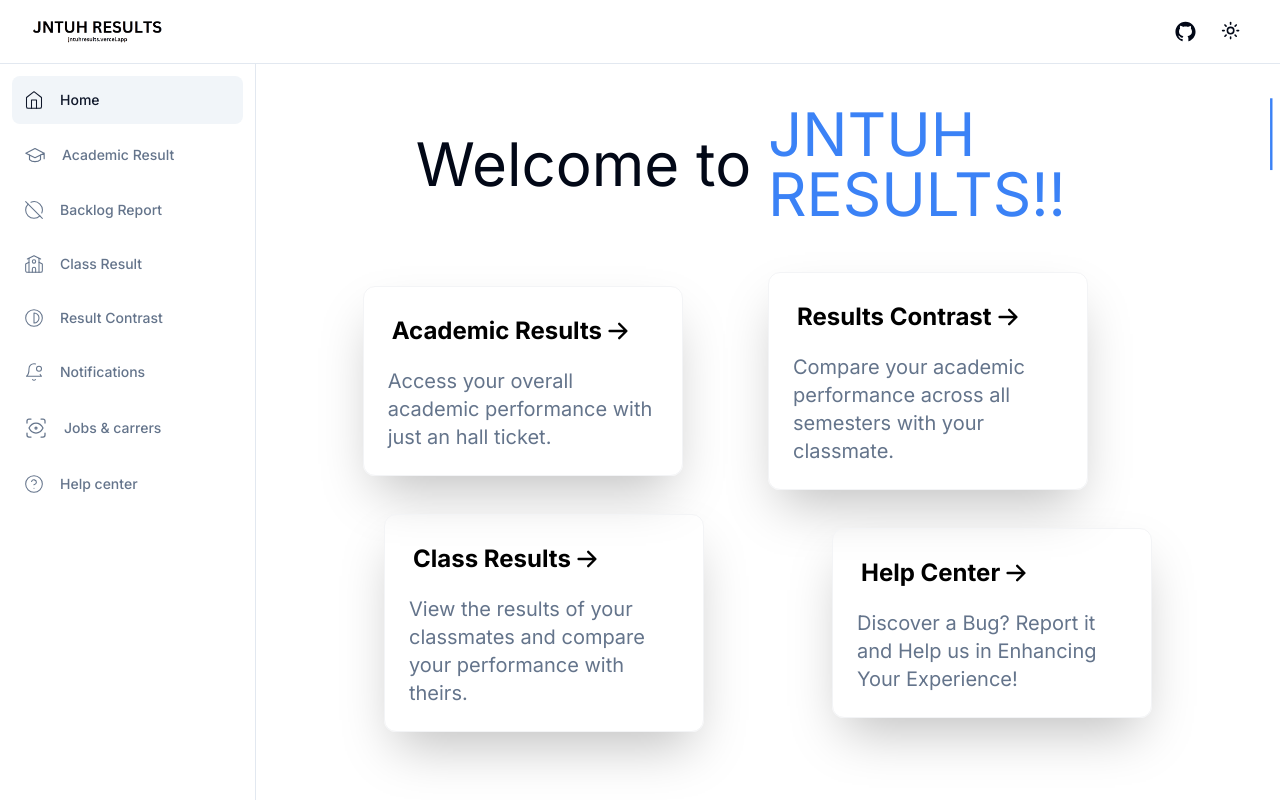
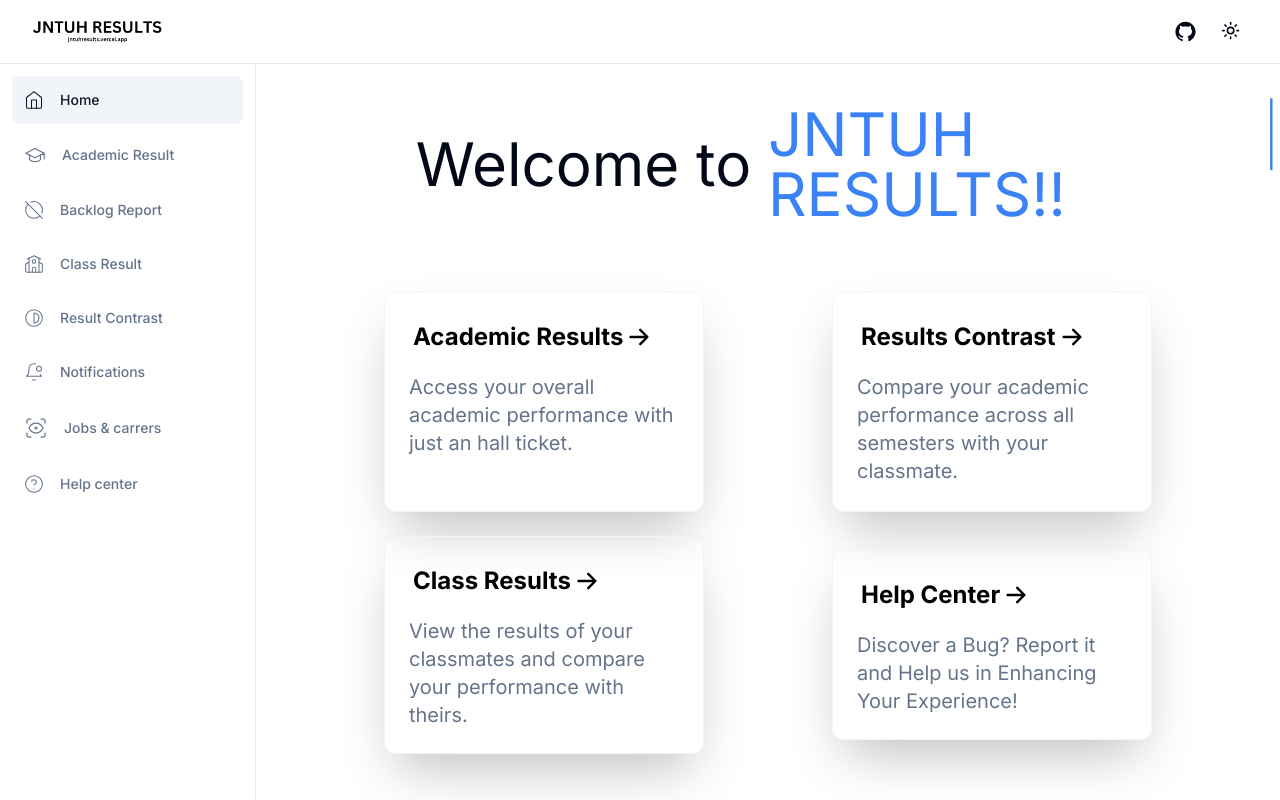
Before and after one commit to ThilakReddyy/JNTUHRESULTS-WEB, a Next.js app: page / in a window 1280 px wide. Built offline with nearby package versions, Linux system fonts and the light colour scheme; a web font is replaced by a local one.

Commit message:
Change:Homepage

```diff
--- a/app/(root)/page.tsx
+++ b/app/(root)/page.tsx
@@ -32,7 +32,7 @@
 
   return (
     <>
-      <div className="z-[20] grid grid-row-2 md:grid-cols-2   items-center pt-10 font-normal text-2xl md:text-6xl">
+      <div className="z-[20] grid grid-row-2 md:grid-cols-2   items-center pt-10 font-normal text-2xl md:text-6xl mb-5">
         <div className="flex justify-center md:justify-end">
           Welcome to&nbsp;
         </div>
@@ -47,7 +47,7 @@
       <div className="text-center flex justify-center">
         <div className="home-links flex flex-wrap items-center justify-around max-w-4xl md:mt-6  sm:w-full">
           <Link href="/academicresult">
-            <div className="border  hover:drop-shadow-sm group text-black  dark:text-white border-slate-800 md:border-gray-100 shadow-2xl max-w-xs p-6 mt-6 text-left md:w-96 rounded-xl hover:border-gray-500 transition ease-in-out delay-75 hover:-translate-y-1 hover:scale-105 hover:bg-blue-300 duration-300">
+            <div className="border  hover:drop-shadow-sm group text-black  dark:text-white border-slate-800 md:border-gray-100 shadow-2xl md:min-h-[220px] max-w-xs p-6 mt-6 text-left md:w-96 rounded-xl hover:border-gray-500 transition ease-in-out delay-75 hover:-translate-y-1 hover:scale-105 hover:bg-blue-300 duration-300">
               <h3 className="group-hover:text-black text-lg sm:text-2xl font-bold">
                 <div className="flex flex-row items-center justify-start">
                   <span className="p-1 text-black dark:text-white">
@@ -78,7 +78,7 @@
           </Link>
 
           <Link href="/resultcontrast">
-            <div className="border border-slate-800 md:border-gray-100  hover:drop-shadow-sm group text-black dark:text-white shadow-2xl max-w-xs p-6 mt-6 text-left md:w-96 rounded-xl hover:border-gray-500 transition ease-in-out delay-75 hover:-translate-y-1 hover:scale-105 hover:bg-blue-300 duration-300">
+            <div className="border border-slate-800 md:border-gray-100  hover:drop-shadow-sm group text-black dark:text-white shadow-2xl md:min-h-[220px]  max-w-xs p-6 mt-6 text-left md:w-96 rounded-xl hover:border-gray-500 transition ease-in-out delay-75 hover:-translate-y-1 hover:scale-105 hover:bg-blue-300 duration-300">
               <h3 className="group-hover:text-black text-lg sm:text-2xl font-bold">
                 <div className="flex flex-row items-center justify-start">
                   <span className="p-1">Results Contrast</span>
@@ -105,7 +105,7 @@
               </p>
             </div>
           </Link>
-          <Link href="/carrers">
+          <Link href="/carrers" className="md:hidden">
             <div className="border border-slate-800 md:border-gray-100 md:hidden hover:drop-shadow-sm group text-black dark:text-white shadow-2xl max-w-xs p-6 mt-6 text-left md:w-96 rounded-xl hover:border-gray-500 transition ease-in-out delay-75 hover:-translate-y-1 hover:scale-105 hover:bg-blue-300 duration-300">
               <h3 className="group-hover:text-black text-lg sm:text-2xl font-bold">
                 <div className="flex flex-row items-center justify-start">
```
